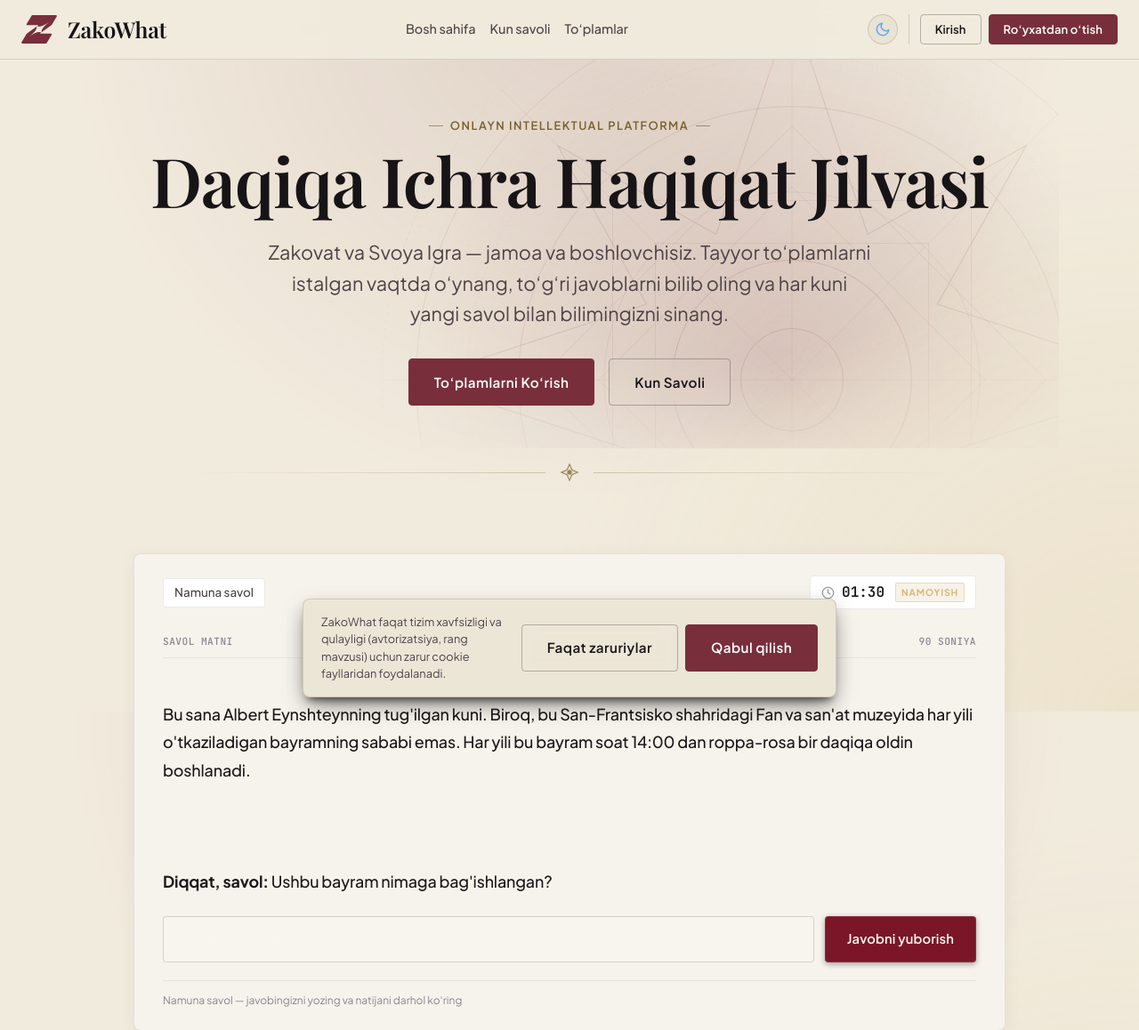
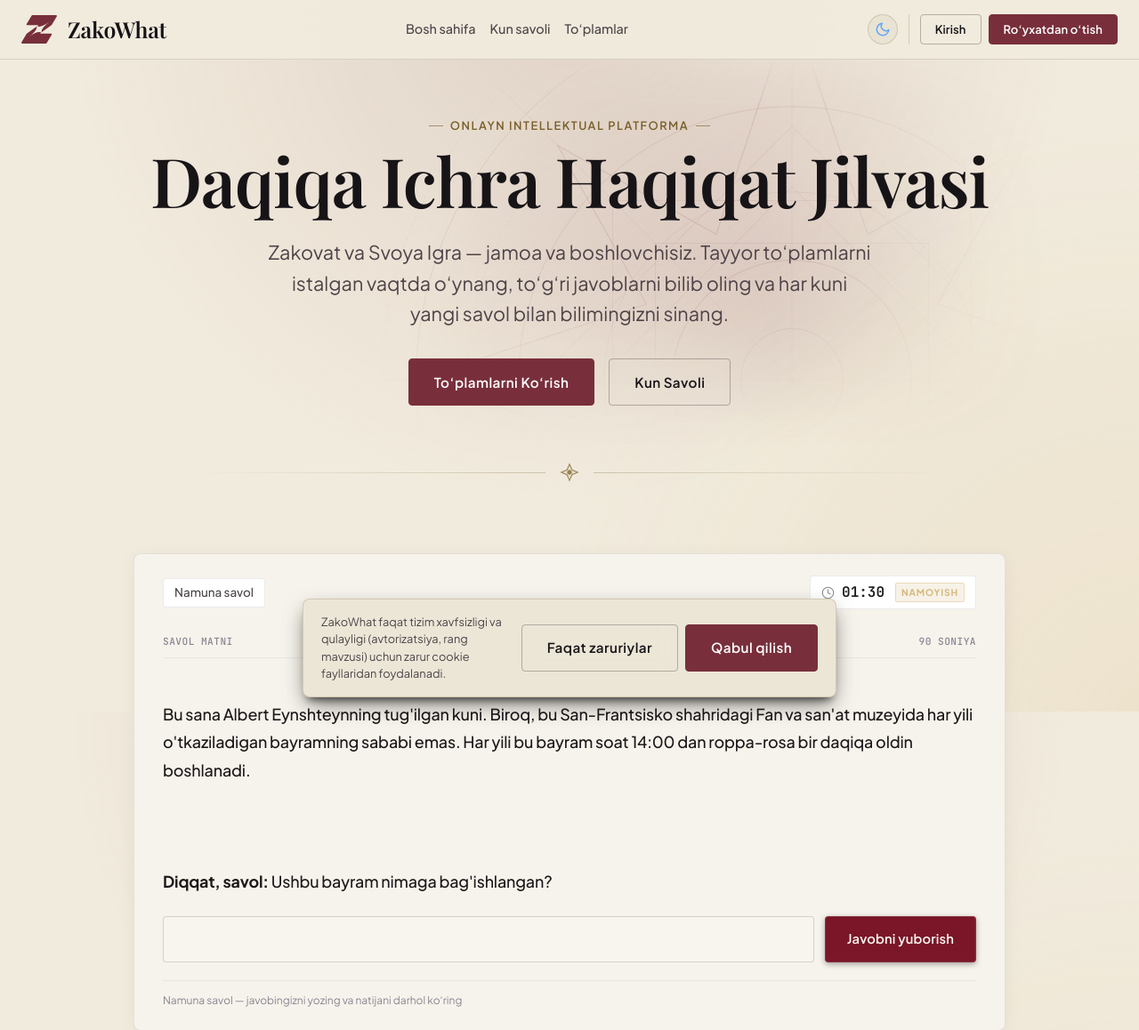
Before and after one commit to LstAkva/PROJECT-Z, a FastAPI app: page /preview/homepage in a window 1280 px wide. Shown: the top 1158 px of the page at 89% size. Run offline with FastAPI, Linux system fonts and the light colour scheme; parts of the project's set-up code (start-up, migrations or seed data) failed here and were passed over; some web fonts are replaced.

Commit message:
fix(homepage): smooth hero ornament fade
The hero glow/ornament layer is clipped by the hero section box
(max-width 1100px, overflow hidden). The elliptical mask on it was still
about 80% opaque at the right edge and 47% at the bottom, so the clip
showed as a hard rectangle in both themes.

Replace it with two eased linear fades (horizontal and vertical),
intersected, so the layer is fully transparent on every edge of the box.
Ornament geometry, position, scale and both theme glows are unchanged.

Co-Authored-By: Claude Fable 5.2 <noreply@anthropic.com>

```diff
--- a/static/css/zakowhat-design-system.css
+++ b/static/css/zakowhat-design-system.css
@@ -976,8 +976,15 @@ h1, h2, h3, h4, h5, h6 {
   z-index: 1;
   overflow: hidden;
   /* Fade the glow and ornament out toward the edges so the section has no visible box edge. */
-  -webkit-mask-image: radial-gradient(ellipse 70% 78% at 62% 42%, #000 45%, transparent 100%);
-  mask-image: radial-gradient(ellipse 70% 78% at 62% 42%, #000 45%, transparent 100%);
+  /* The section clips this layer at its own box (max-width + overflow: hidden), so the layer must be
+     fully transparent on every edge of that box. Two eased linear fades, intersected, reach zero on
+     all four sides; a single ellipse cannot (it stayed ~80% opaque at the right edge). */
+  --hero-fade-x: linear-gradient(to right, transparent 0%, rgba(0, 0, 0, 0.55) 6%, #000 14%, #000 70%, rgba(0, 0, 0, 0.72) 80%, rgba(0, 0, 0, 0.34) 90%, rgba(0, 0, 0, 0.1) 96%, transparent 100%);
+  --hero-fade-y: linear-gradient(to bottom, transparent 0%, rgba(0, 0, 0, 0.6) 5%, #000 12%, #000 50%, rgba(0, 0, 0, 0.72) 66%, rgba(0, 0, 0, 0.34) 82%, rgba(0, 0, 0, 0.1) 93%, transparent 100%);
+  -webkit-mask-image: var(--hero-fade-x), var(--hero-fade-y);
+  mask-image: var(--hero-fade-x), var(--hero-fade-y);
+  -webkit-mask-composite: source-in;
+  mask-composite: intersect;
 }
 
 .hero-girih-lighting {
```
Also changed, not shown: tests/test_brand_identity.py (+9 -2 lines).
